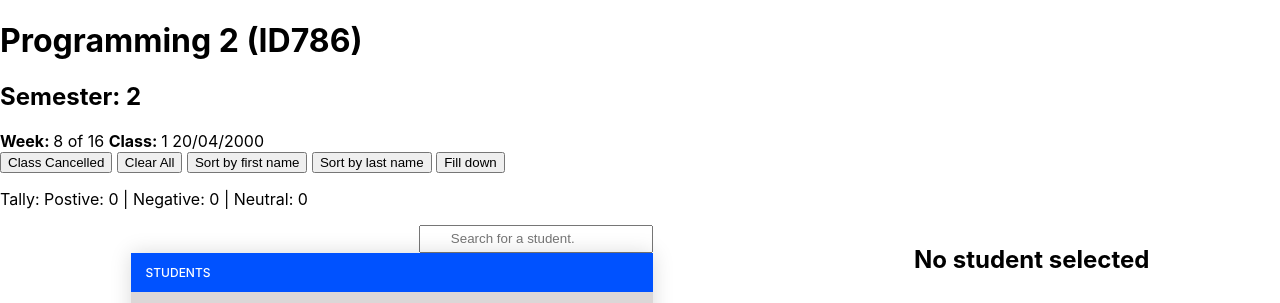
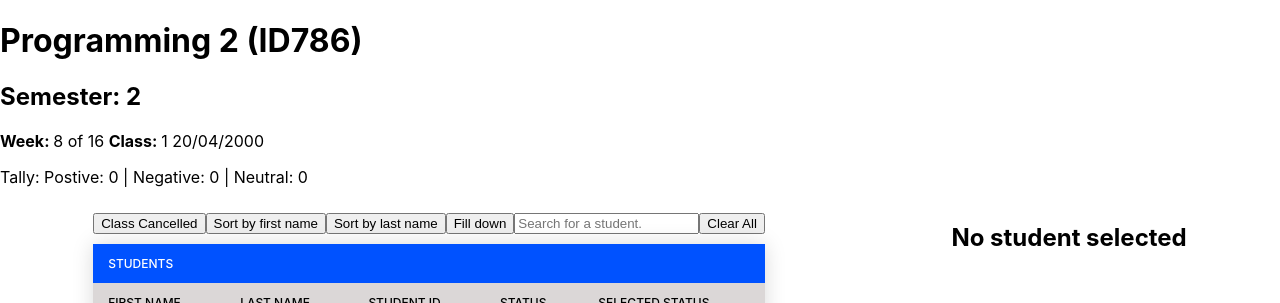
Before and after one commit to kaywil56/ux-dev-project, a Svelte app in the folder devproject/: page / in a window 1280 px wide. Shown: the top 303 px of the page. Built offline with nearby package versions, Linux system fonts and the light colour scheme; no server answers.

Commit message:
feat: move table options down

```diff
--- a/devproject/src/App.svelte
+++ b/devproject/src/App.svelte
@@ -86,20 +86,24 @@
   <p class="time-of-class"><b>Class: </b>1</p>
   <time class="time-of-class">20/04/2000</time>
 </header>
-<button on:click={() => cancelClass()} id="cancel-btn">Class Cancelled</button>
-<button on:click={() => clearAll()} id="clear-btn">Clear All</button>
-<button on:click={() => sortStudents("first")}>Sort by first name</button>
-<button on:click={() => sortStudents("last")}>Sort by last name</button>
-<button on:click={() => fillDown()}>Fill down</button>
 <Tally />
 <main>
   <form action="/">
-    <input
-      id="search-student"
-      bind:value={searchValue}
-      type="text"
-      placeholder="Search for a student."
-    />
+    <div id="table-options">
+      <button on:click|preventDefault={() => cancelClass()} id="cancel-btn"
+        >Class Cancelled</button
+      >
+      <button on:click|preventDefault={() => sortStudents("first")}>Sort by first name</button>
+      <button on:click|preventDefault={() => sortStudents("last")}>Sort by last name</button>
+      <button on:click|preventDefault={() => fillDown()}>Fill down</button>
+      <input
+        class="input-field"
+        bind:value={searchValue}
+        type="text"
+        placeholder="Search for a student."
+      />
+      <button on:click={() => clearAll()} id="clear-btn">Clear All</button>
+    </div>
     <table>
       <thead>
         <tr>
@@ -134,10 +138,8 @@
 </main>
 
 <style>
-  #search-student {
-    height: 20px;
-    padding: 2px 23px 2px 30px;
-    align-self: flex-end;
+  #table-options {
+    margin: 10px 0;
   }
   .time-of-class {
     display: inline;
@@ -173,8 +175,11 @@
     background-color: rgb(219, 215, 215);
     text-align: left;
   }
-  form{
+  form {
     display: flex;
     flex-direction: column;
   }
+  #table-options {
+    display: flex;
+  }
 </style>
```
